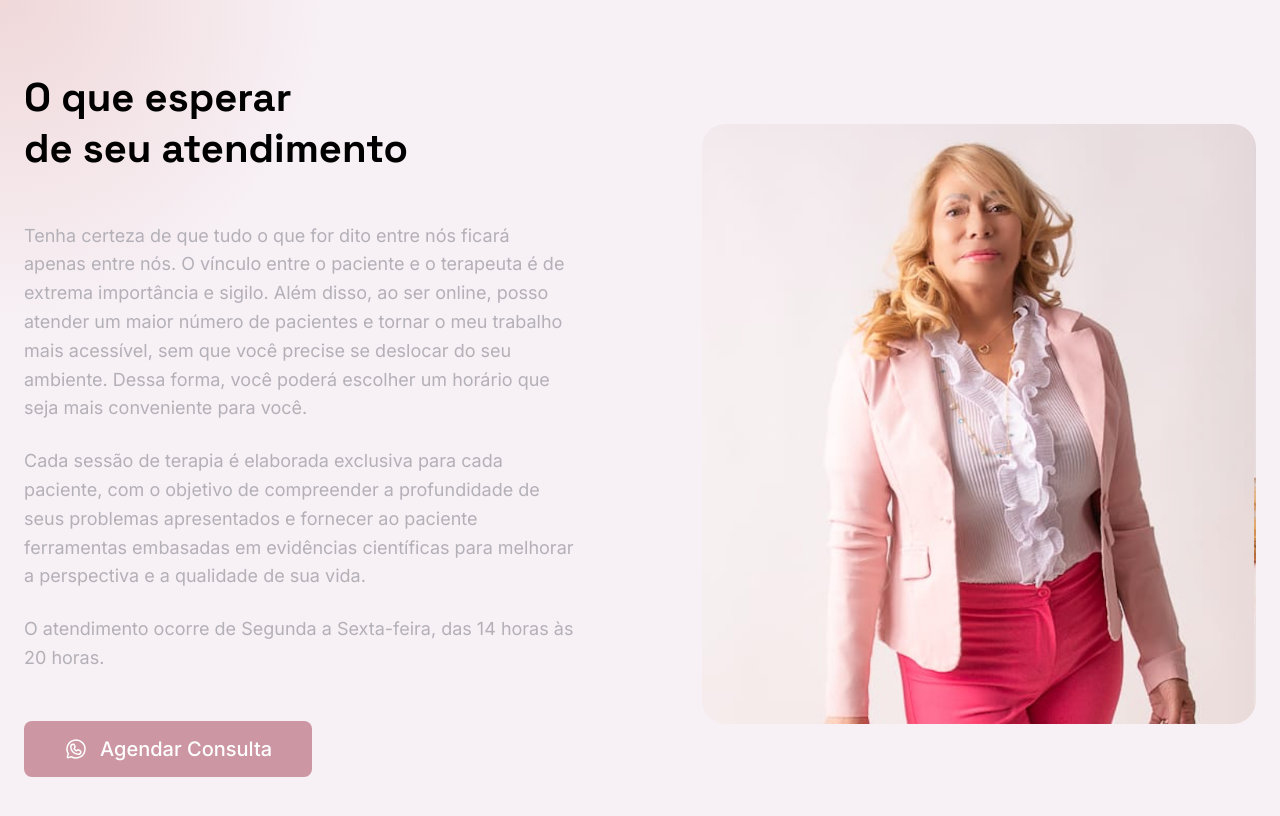
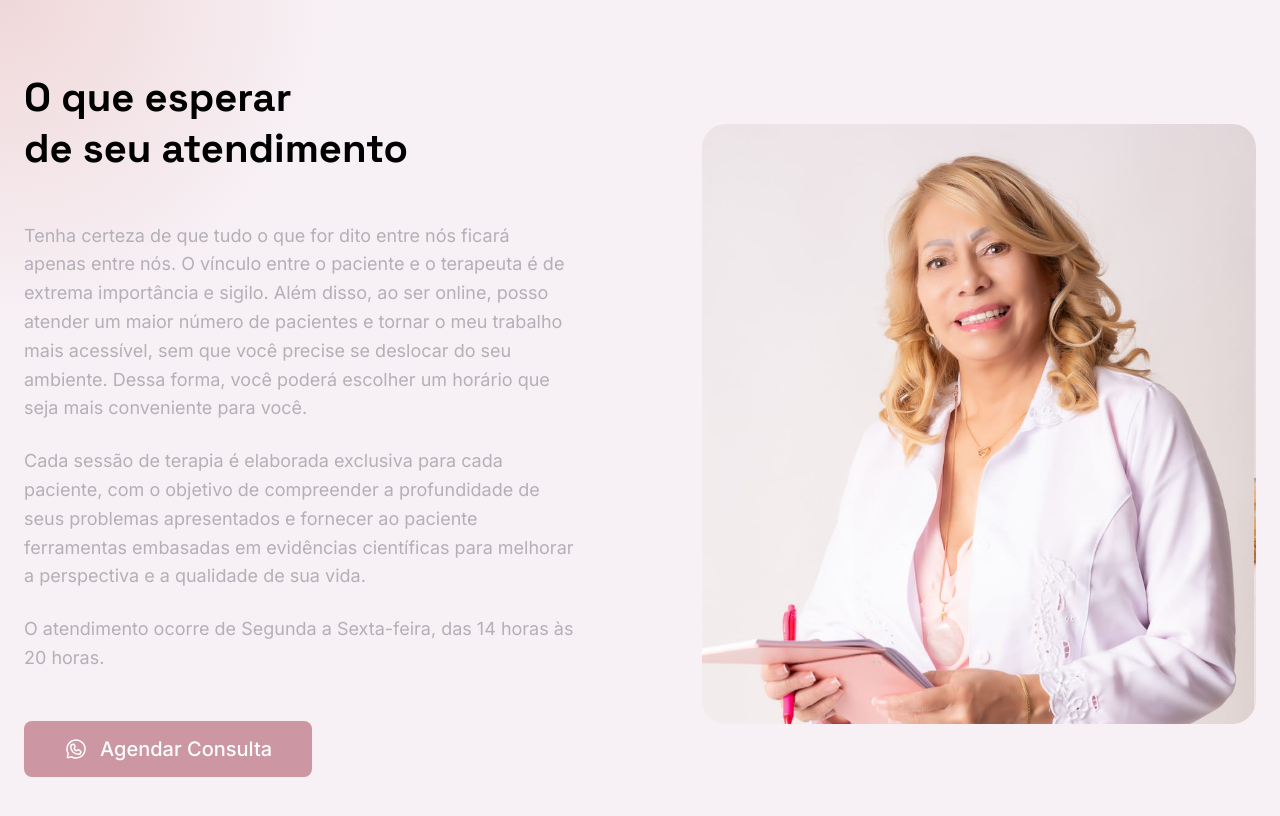
Before and after one commit to josephbrito/flora-miyasaki, a Next.js app: page / in a window 1280 px wide. Shown: the part 2300-3116 px from the top of the page. Built offline with nearby package versions, Linux system fonts and the light colour scheme; no server answers.

Commit message:
alterando ordem

```diff
--- a/src/components/Sections/SectionClinic/ClinicSlider/gallery.ts
+++ b/src/components/Sections/SectionClinic/ClinicSlider/gallery.ts
@@ -6,15 +6,15 @@ import Gallery6 from 'assets/images/gallery/gallery-6.jpg'
 import { StaticImageData } from 'next/image'
 
 type GalleryItem = {
-  id: number
-  src: StaticImageData
-  alt: string
+  id: number;
+  src: StaticImageData;
+  alt: string;
 }
 
 export const gallery: GalleryItem[] = [
   {
     id: 1,
-    src: Gallery1,
+    src: Gallery6,
     alt: 'Flora Miyazaki.'
   },
   {
@@ -23,18 +23,18 @@ export const gallery: GalleryItem[] = [
     alt: 'Flora Miyazaki.'
   },
   {
-    id: 4,
+    id: 3,
     src: Gallery4,
     alt: 'Flora Miyazaki.'
   },
   {
-    id: 5,
+    id: 4,
     src: Gallery5,
     alt: 'Flora Miyazaki.'
   },
   {
-    id: 6,
-    src: Gallery6,
+    id: 5,
+    src: Gallery1,
     alt: 'Flora Miyazaki.'
   },
 
```
